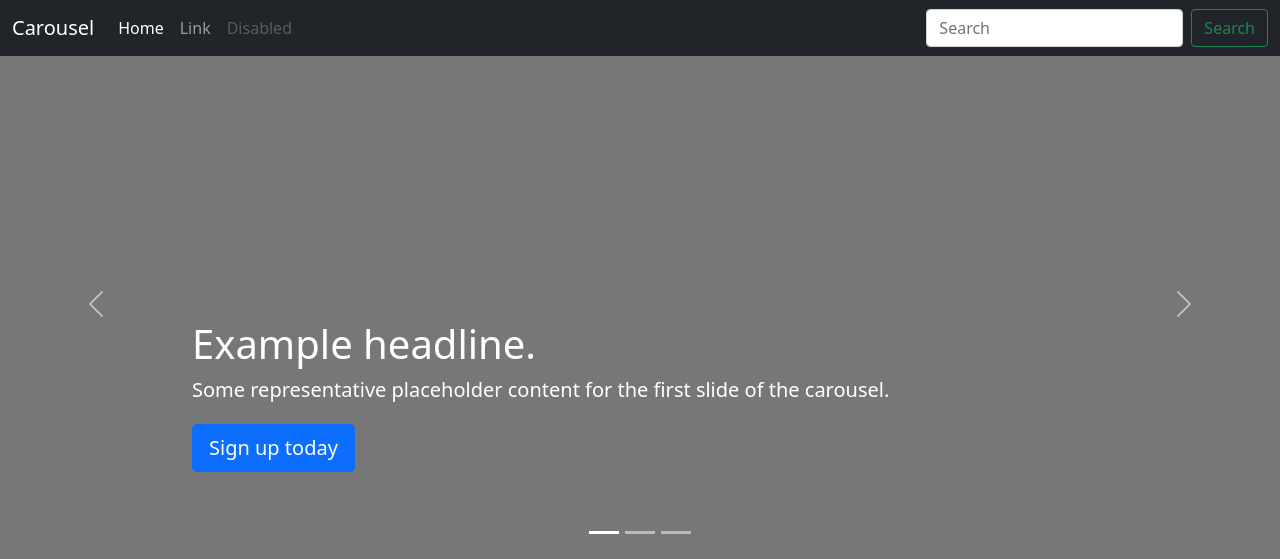
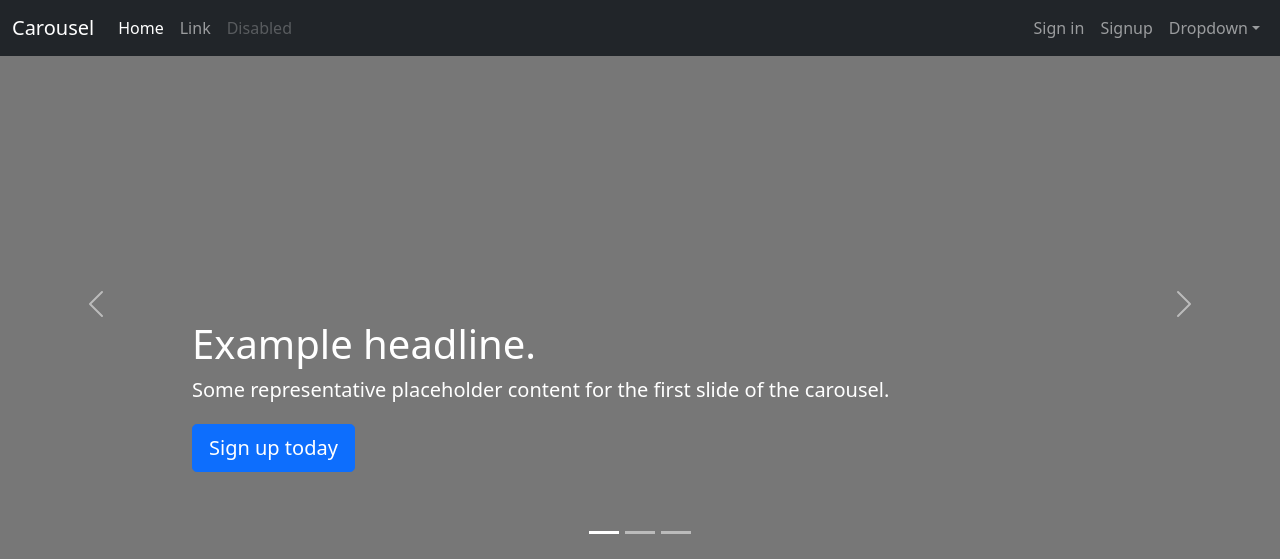
Before and after one commit to a7md0/CarRental, a PHP site: page /index.php in a window 1280 px wide. Shown: the top 559 px of the page. Run offline with PHP 8.4, Linux system fonts and the light colour scheme.

Commit message:
Refactor nav

```diff
--- a/car_rental/index.php
+++ b/car_rental/index.php
@@ -39,14 +39,14 @@ require_once 'routes/routes.php';
 
 <body class="<?= join(' ', $CUSTOM_CLASSES['body']); ?>">
     <header>
-        <nav class="navbar navbar-expand-md navbar-dark fixed-top bg-dark">
+        <nav class="navbar navbar-expand-lg navbar-dark fixed-top bg-dark">
             <div class="container-fluid">
                 <a class="navbar-brand" href="#">Carousel</a>
-                <button class="navbar-toggler" type="button" data-bs-toggle="collapse" data-bs-target="#navbarCollapse" aria-controls="navbarCollapse" aria-expanded="false" aria-label="Toggle navigation">
+                <button class="navbar-toggler" type="button" data-bs-toggle="collapse" data-bs-target="#navbarSupportedContent" aria-controls="navbarSupportedContent" aria-expanded="false" aria-label="Toggle navigation">
                     <span class="navbar-toggler-icon"></span>
                 </button>
-                <div class="collapse navbar-collapse" id="navbarCollapse">
-                    <ul class="navbar-nav me-auto mb-2 mb-md-0">
+                <div class="collapse navbar-collapse" id="navbarSupportedContent">
+                    <ul class="navbar-nav me-auto mb-2 mb-lg-0">
                         <li class="nav-item">
                             <a class="nav-link active" aria-current="page" href="#">Home</a>
                         </li>
@@ -57,10 +57,25 @@ require_once 'routes/routes.php';
                             <a class="nav-link disabled" href="#" tabindex="-1" aria-disabled="true">Disabled</a>
                         </li>
                     </ul>
-                    <form class="d-flex">
-                        <input class="form-control me-2" type="search" placeholder="Search" aria-label="Search">
-                        <button class="btn btn-outline-success" type="submit">Search</button>
-                    </form>
+                    <ul class="navbar-nav">
+                        <li class="nav-item">
+                            <a class="nav-link" href="?page=sign-in">Sign in</a>
+                        </li>
+                        <li class="nav-item">
+                            <a class="nav-link" href="?page=signup">Signup</a>
+                        </li>
+                        <li class="nav-item dropdown">
+                            <a class="nav-link dropdown-toggle" href="#" id="navbarDropdown" role="button" data-bs-toggle="dropdown" aria-expanded="false">Dropdown</a>
+                            <ul class="dropdown-menu" aria-labelledby="navbarDropdown">
+                                <li><a class="dropdown-item" href="#">Action</a></li>
+                                <li><a class="dropdown-item" href="#">Another action</a></li>
+                                <li>
+                                    <hr class="dropdown-divider">
+                                </li>
+                                <li><a class="dropdown-item" href="#">Something else here</a></li>
+                            </ul>
+                        </li>
+                    </ul>
                 </div>
             </div>
         </nav>
```
